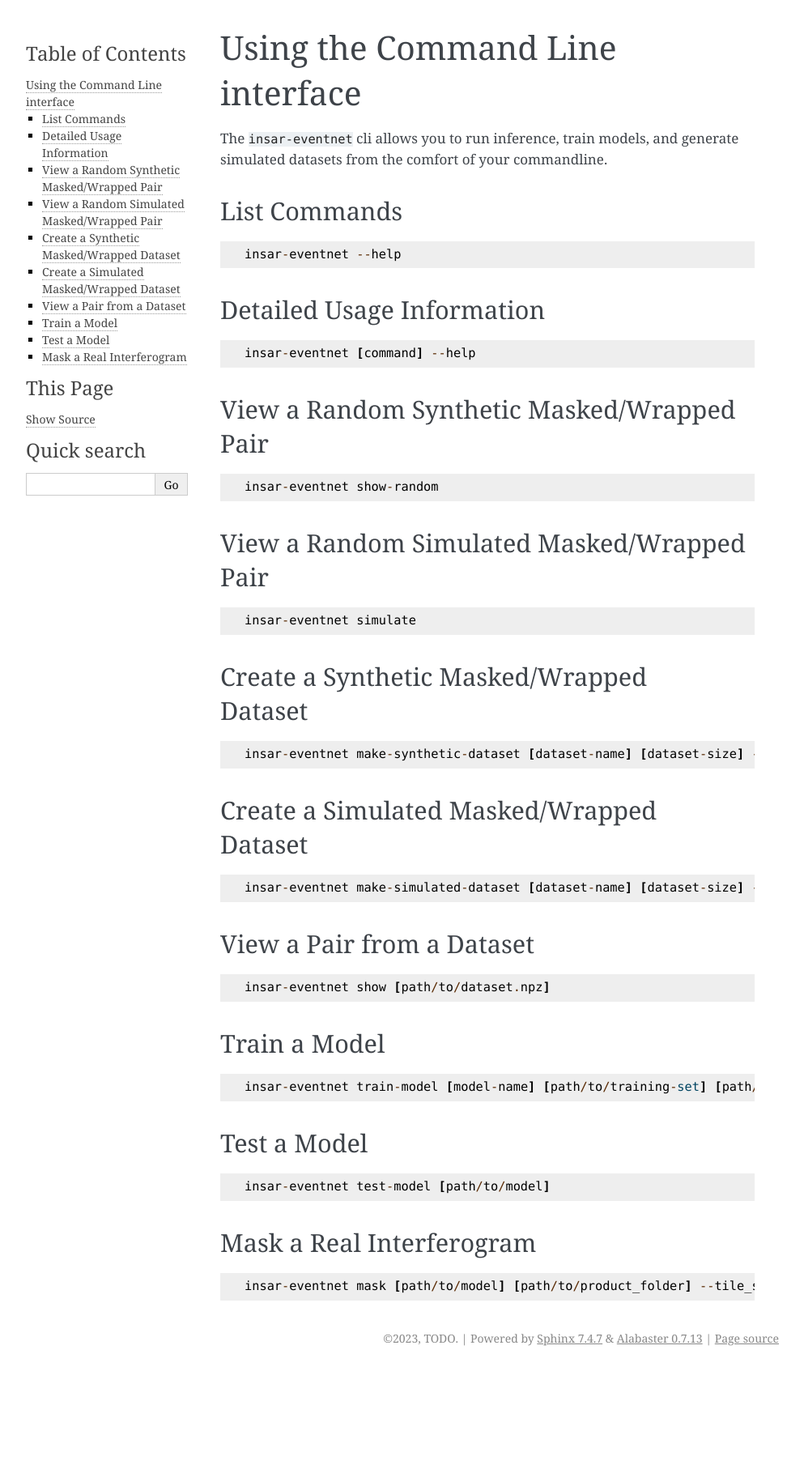
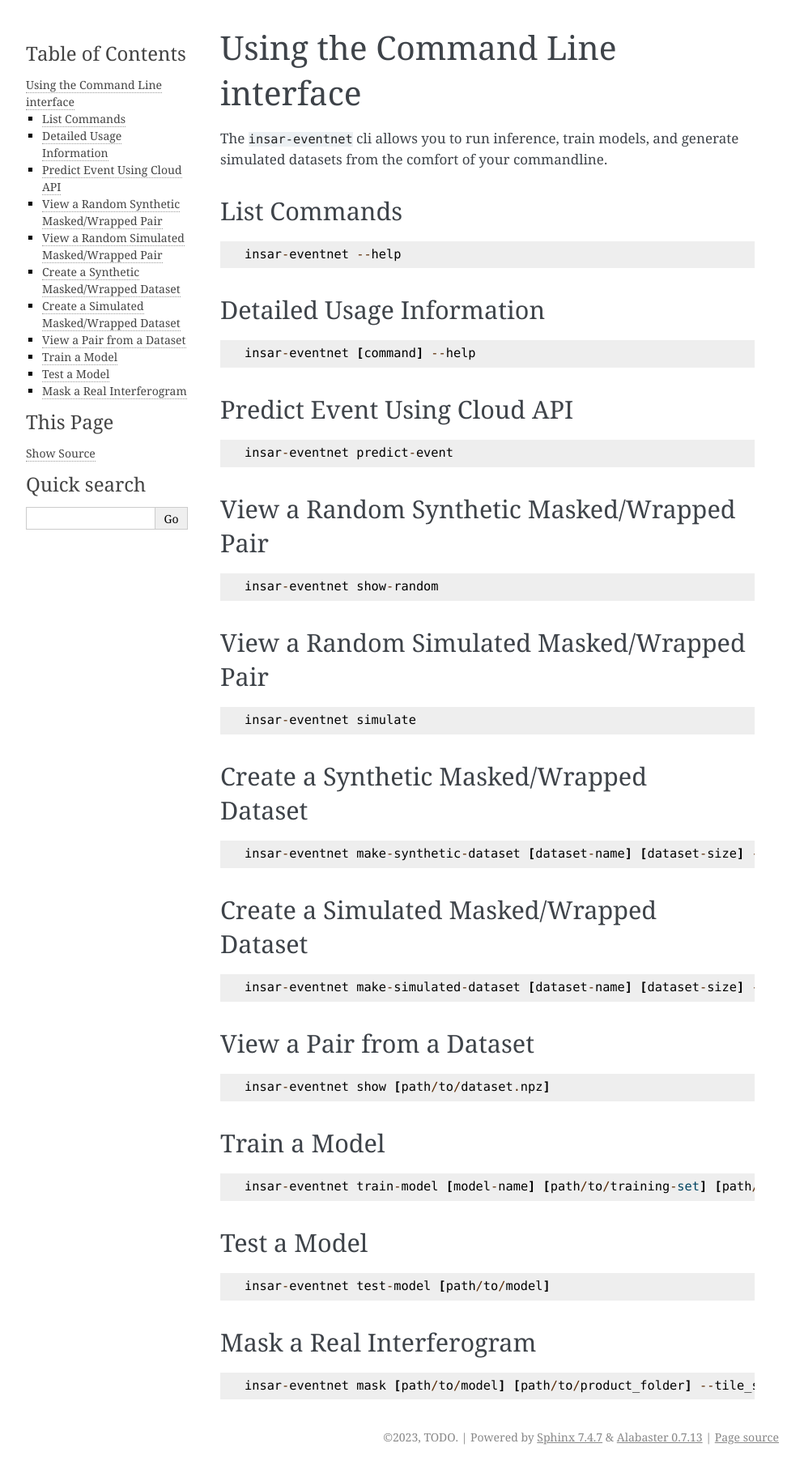
Before and after one commit to asfadmin/AI-Event-Monitoring, a Sphinx documentation site: the page built from docs/user/cli.rst, in a window 1280 px wide. Shown: the whole page at 81% size, without its empty margins (148-1141 px from the left). Built offline with Sphinx 7.4.7, drawn with Linux system fonts in a browser that asks for light colours; pages that are not in the unit, such as notebooks, are missing from menus; before the commit the page ends 1692 px from its top, so only the background shows below that.

Commit message:
add inference api to cli docs

```diff
--- a/docs/user/cli.rst
+++ b/docs/user/cli.rst
@@ -8,12 +8,17 @@ List Commands
 
     insar-eventnet --help
 
-
 Detailed Usage Information
 ------------------------------
 ::
 
     insar-eventnet [command] --help
+
+Predict Event Using Cloud API
+------------------------------
+::
+
+    insar-eventnet predict-event
 
 View a Random Synthetic Masked/Wrapped Pair
 ----------------------------------------------
```
